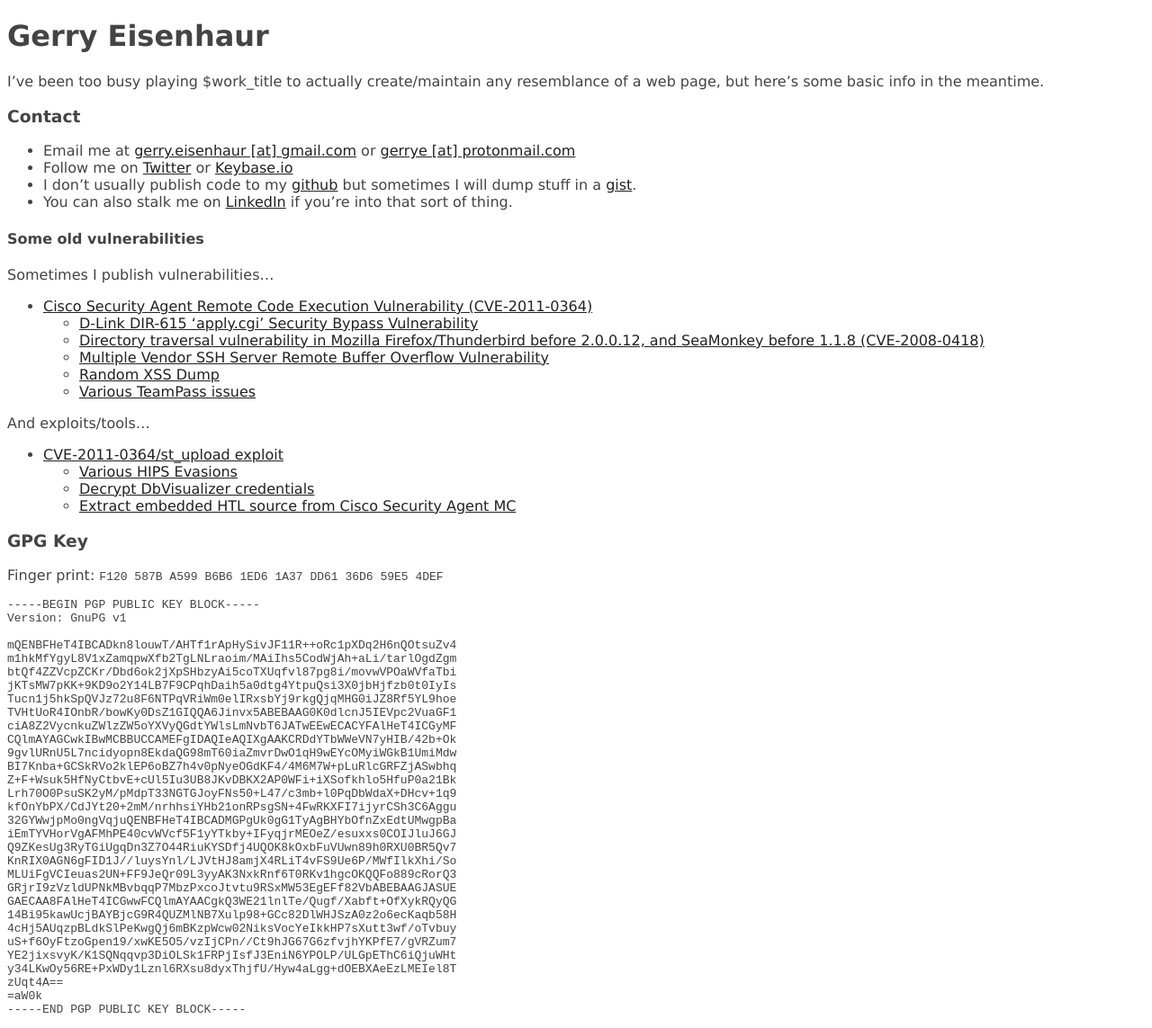
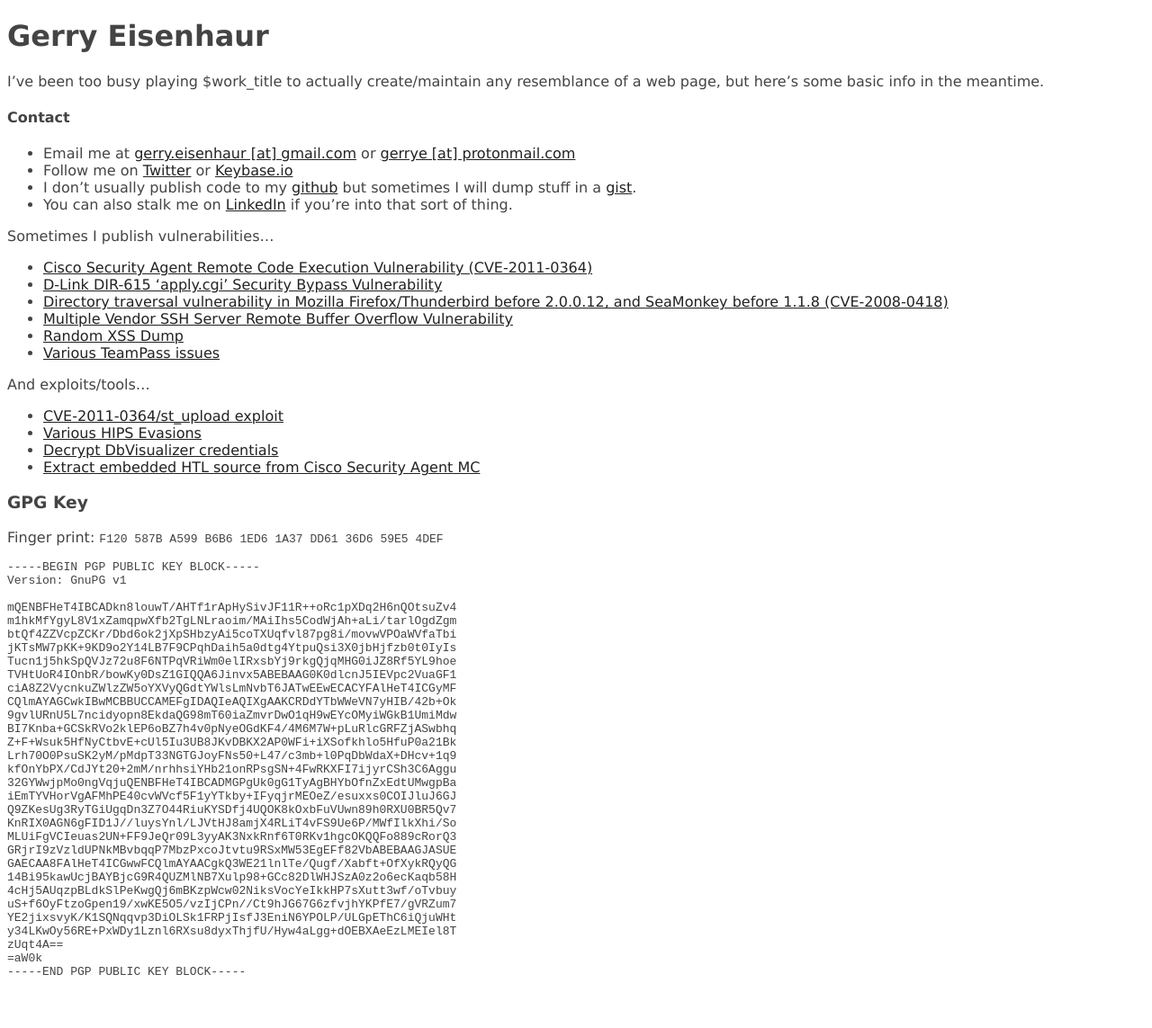
Before and after one commit to gerry/gerry.github.io, a Jekyll site: the page built from index.md, in a window 1280 px wide. Shown: the whole page at 90% size. Built offline with Jekyll 4.4.1, drawn with Linux system fonts in a browser that asks for light colours; after the commit the page ends 1101 px from its top, so only the background shows below that.

Commit message:
updating random notes

```diff
--- a/index.md
+++ b/index.md
@@ -5,16 +5,14 @@ layout: default
 # Gerry Eisenhaur
 I've been too busy playing $work_title to actually create/maintain any resemblance of a web page, but here's some basic info in the meantime.
 
-### Contact
+#### Contact
   * Email me at [gerry.eisenhaur [at] gmail.com](mailto:gerry.eisenhaur@gmail.com) or [gerrye [at] protonmail.com](mailto:gerrye@protonmail.com)
   * Follow me on [Twitter](https://www.twiter.com/gerryeisenhaur) or [Keybase.io](https://keybase.io/gerry)
   * I don't usually publish code to my [github](https://www.github.com/gerry) but sometimes I will dump stuff in a [gist](https://gist.github.com/gerry).
   * You can also stalk me on [LinkedIn](https://www.linkedin.com/in/gerryeisenhaur) if you're into that sort of thing.
 
-#### Some old vulnerabilities
 Sometimes I publish vulnerabilities...
-
-* [Cisco Security Agent Remote Code Execution Vulnerability (CVE-2011-0364)](http://cve.mitre.org/cgi-bin/cvename.cgi?name=CVE-2011-0364)
+  * [Cisco Security Agent Remote Code Execution Vulnerability (CVE-2011-0364)](http://cve.mitre.org/cgi-bin/cvename.cgi?name=CVE-2011-0364)
   * [D-Link DIR-615 'apply.cgi' Security Bypass Vulnerability](https://cve.mitre.org/cgi-bin/cvename.cgi?name=CVE-2009-4821)
   * [Directory traversal vulnerability in Mozilla Firefox/Thunderbird before 2.0.0.12, and SeaMonkey before 1.1.8 (CVE-2008-0418)](https://cve.mitre.org/cgi-bin/cvename.cgi?name=CVE-2008-0418)
   * [Multiple Vendor SSH Server Remote Buffer Overflow Vulnerability](https://cve.mitre.org/cgi-bin/cvename.cgi?name=CVE-2006-2407)
@@ -22,8 +20,7 @@ Sometimes I publish vulnerabilities...
   * [Various TeamPass issues](https://gist.github.com/gerry/860117891bbaeb161fdc7f66d08622d0)
 
 And exploits/tools...
-
-* [CVE-2011-0364/st_upload exploit](https://gist.github.com/gerry/907090)
+  * [CVE-2011-0364/st_upload exploit](https://gist.github.com/gerry/907090)
   * [Various HIPS Evasions](https://gist.github.com/gerry/666941d68230f4634a0b)
   * [Decrypt DbVisualizer credentials](https://gist.github.com/gerry/c4602c23783d894b8d96)
   * [Extract embedded HTL source from Cisco Security Agent MC](https://gist.github.com/gerry/765797)
```
